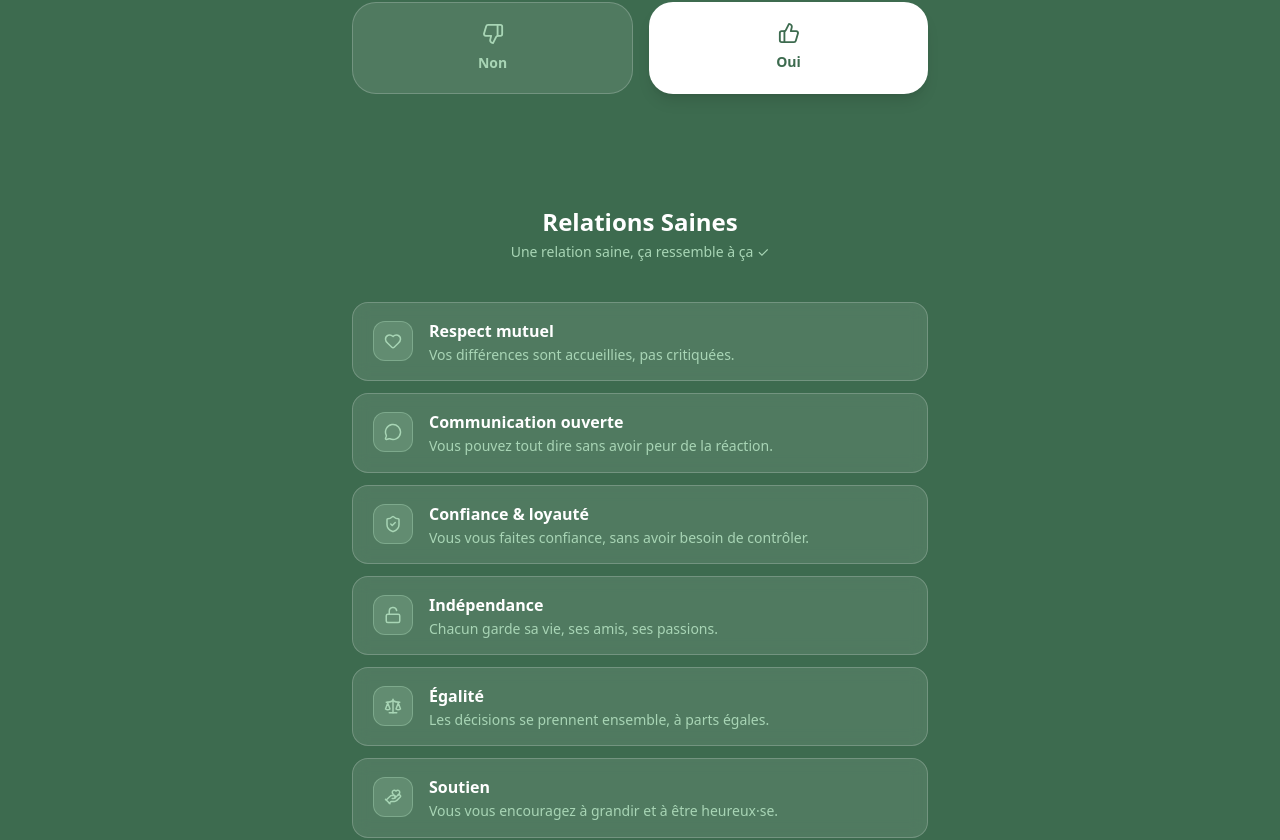
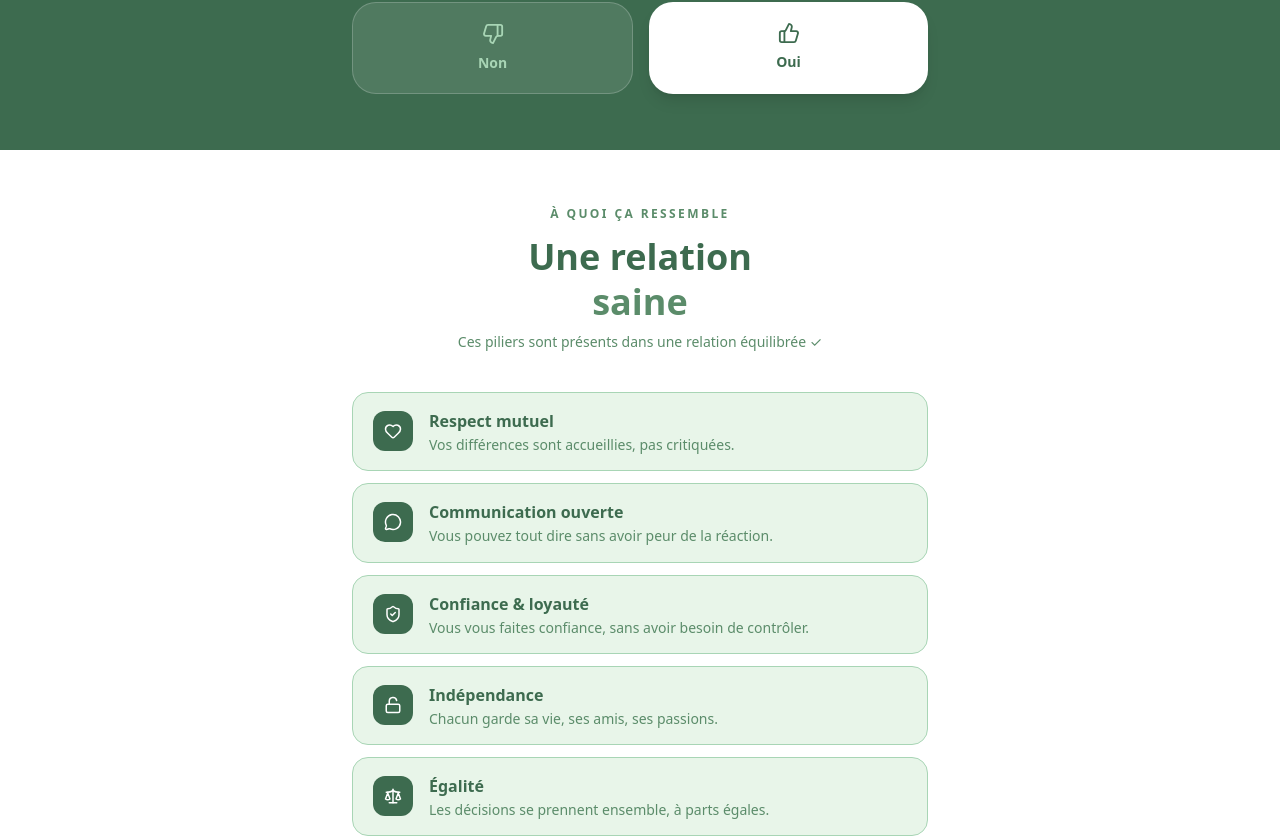
Before and after one commit to peyrentloann/violences-relationnelles, a Next.js app: page / in a window 1280 px wide. Shown: the part 5049-5889 px from the top of the page. Built offline with nearby package versions, Linux system fonts and the light colour scheme.

Commit message:
RelationsSaines: white bg, prominent title, contrast vs AutoEvaluation
Co-Authored-By: Claude Sonnet 4.6 <noreply@anthropic.com>

```diff
--- a/components/RelationsSaines.tsx
+++ b/components/RelationsSaines.tsx
@@ -16,14 +16,18 @@ const items = [
 
 export default function RelationsSaines() {
   return (
-    <section id="saines" className="py-14 px-4 bg-[#3D6B4F]">
+    <section id="saines" className="py-14 px-4 bg-white">
       <div className="max-w-xl mx-auto">
         <FadeIn>
-          <h2 className="text-2xl font-black text-white text-center mb-1">
-            Relations Saines
+          <p className="text-center text-xs font-bold tracking-[0.2em] uppercase text-[#5B8C6A] mb-3">
+            À quoi ça ressemble
+          </p>
+          <h2 className="text-4xl font-black text-[#3D6B4F] text-center leading-tight mb-2">
+            Une relation<br />
+            <span className="text-[#5B8C6A]">saine</span>
           </h2>
-          <p className="text-center text-[#A8D5B5] text-sm mb-10">
-            Une relation saine, ça ressemble à ça ✓
+          <p className="text-center text-sm text-[#5B8C6A] mb-10">
+            Ces piliers sont présents dans une relation équilibrée ✓
           </p>
         </FadeIn>
 
@@ -32,13 +36,13 @@ export default function RelationsSaines() {
             const Icon = item.icon;
             return (
               <FadeIn key={i} delay={i * 60} direction="left">
-                <div className="flex items-start gap-4 bg-white/10 backdrop-blur-sm rounded-2xl px-5 py-4 border border-white/20">
-                  <div className="w-10 h-10 rounded-xl bg-[#A8D5B5]/20 border border-[#A8D5B5]/40 flex items-center justify-center flex-shrink-0 mt-0.5">
-                    <Icon size={18} className="text-[#A8D5B5]" aria-hidden />
+                <div className="flex items-start gap-4 bg-[#E8F5E9] rounded-2xl px-5 py-4 border border-[#A8D5B5]">
+                  <div className="w-10 h-10 rounded-xl bg-[#3D6B4F] flex items-center justify-center flex-shrink-0 mt-0.5">
+                    <Icon size={18} className="text-white" aria-hidden />
                   </div>
                   <div>
-                    <p className="font-bold text-white text-base">{item.label}</p>
-                    <p className="text-[#A8D5B5] text-sm mt-0.5 leading-snug">{item.desc}</p>
+                    <p className="font-bold text-[#3D6B4F] text-base">{item.label}</p>
+                    <p className="text-[#5B8C6A] text-sm mt-0.5 leading-snug">{item.desc}</p>
                   </div>
                 </div>
               </FadeIn>
```
